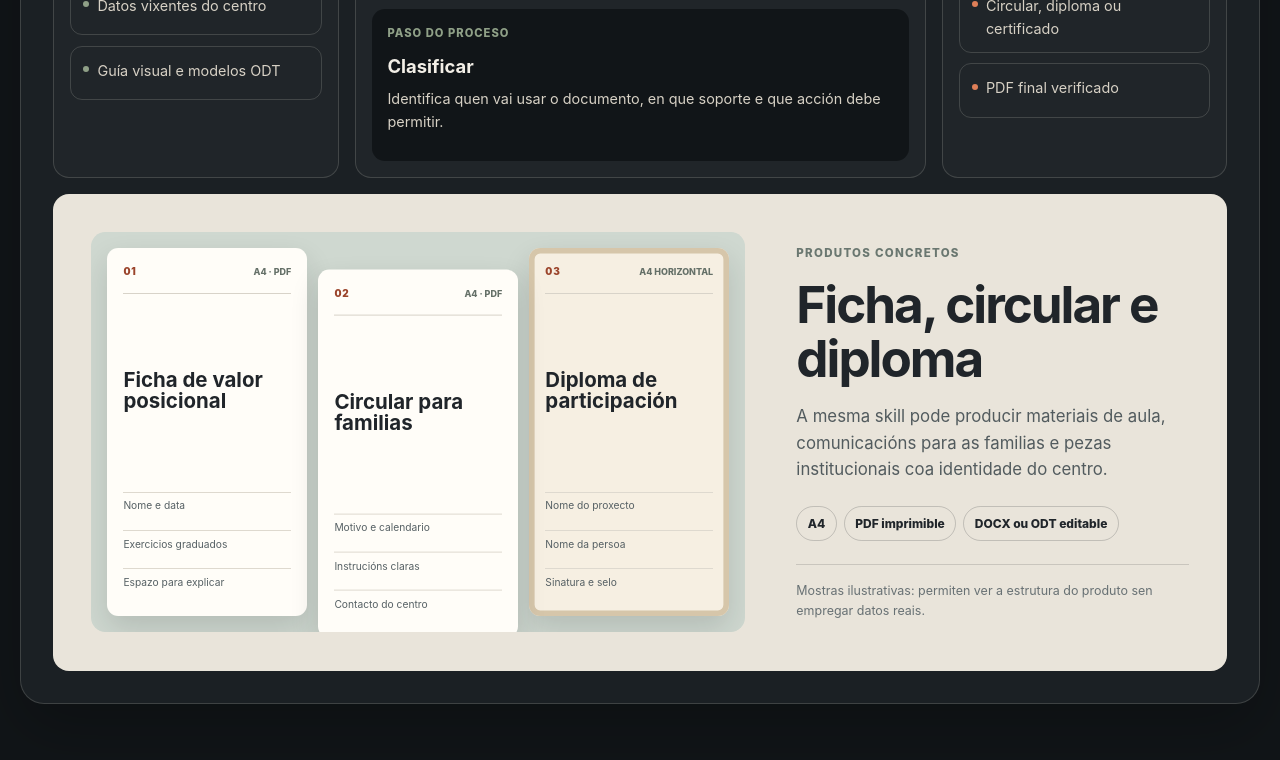
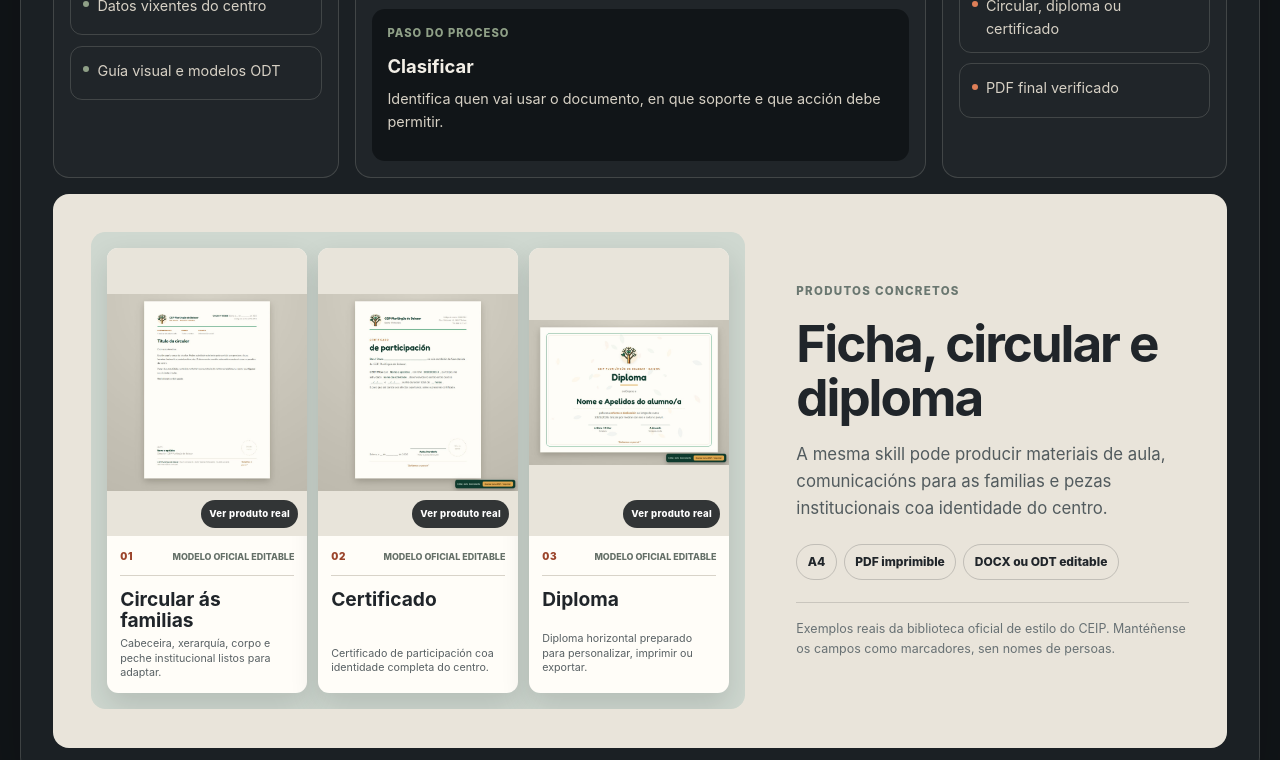
Before and after one commit to pablonimo/formacion, a website: page index.html in a window 1280 px wide. Shown: the part 6925-7685 px from the top of the page. Drawn offline with Linux system fonts and the light colour scheme.

Commit message:
Añade ejemplos reales al laboratorio de skills

```diff
--- a/app.js
+++ b/app.js
@@ -54,11 +54,11 @@ const skillLabData = {
       title: 'Ficha, circular e diploma',
       copy: 'A mesma skill pode producir materiais de aula, comunicacións para as familias e pezas institucionais coa identidade do centro.',
       tags: ['A4', 'PDF imprimible', 'DOCX ou ODT editable'],
-      note: 'Mostras ilustrativas: permiten ver a estrutura do produto sen empregar datos reais.',
+      note: 'Exemplos reais da biblioteca oficial de estilo do CEIP. Mantéñense os campos como marcadores, sen nomes de persoas.',
       samples: [
-        { type: 'document', format: 'A4 · PDF', title: 'Ficha de valor posicional', rows: ['Nome e data', 'Exercicios graduados', 'Espazo para explicar'] },
-        { type: 'notice', format: 'A4 · PDF', title: 'Circular para familias', rows: ['Motivo e calendario', 'Instrucións claras', 'Contacto do centro'] },
-        { type: 'certificate', format: 'A4 horizontal', title: 'Diploma de participación', rows: ['Nome do proxecto', 'Nome da persoa', 'Sinatura e selo'] }
+        { type: 'document', format: 'Modelo oficial editable', title: 'Circular ás familias', caption: 'Cabeceira, xerarquía, corpo e peche institucional listos para adaptar.', src: 'assets/laboratorio-real/documento-circular.png', alt: 'Plantilla oficial real dunha circular ás familias do CEIP de Belesar' },
+        { type: 'document', format: 'Modelo oficial editable', title: 'Certificado', caption: 'Certificado de participación coa identidade completa do centro.', src: 'assets/laboratorio-real/documento-certificado.png', alt: 'Plantilla oficial real dun certificado do CEIP de Belesar' },
+        { type: 'document', format: 'Modelo oficial editable', title: 'Diploma', caption: 'Diploma horizontal preparado para personalizar, imprimir ou exportar.', src: 'assets/laboratorio-real/documento-diploma.png', alt: 'Plantilla oficial real dun diploma do CEIP de Belesar' }
       ]
     }
   },
@@ -79,11 +79,11 @@ const skillLabData = {
       title: 'Cartel, pantalla e mensaxe semanal',
       copy: 'Unha mesma selección musical convértese nun paquete coordinado para o corredor, as televisións e a difusión ás familias.',
       tags: ['A3', '3840 × 2160', 'WhatsApp', 'TV'],
-      note: 'Mostras ilustrativas. A letra completa só se incorpora desde unha fonte local autorizada.',
+      note: 'Produtos reais da campaña do 5 de outubro de 2026 e unha mensaxe semanal xa preparada. Non se publican letras completas.',
       samples: [
-        { type: 'poster', format: 'A3 · PNG/PDF', title: 'Cartel do timbre', rows: ['Selección da semana', 'Artistas e cancións', 'Horarios principais'] },
-        { type: 'screen', format: '3840 × 2160', title: 'Pantalla de letra', rows: ['Título e artista', 'Letra por bloques', 'Marca do centro'] },
-        { type: 'message', format: 'WhatsApp', title: 'Mensaxe de difusión', rows: ['Esta semana soa…', 'Resumo da proposta', 'Nota para as familias'] }
+        { type: 'poster', format: 'A3 · PNG/PDF', title: 'Cartel semanal', caption: 'Versión vertical para imprimir e colocar no centro.', src: 'assets/laboratorio-real/timbre-cartel-a3.png', alt: 'Cartel A3 real do Timbre Belesar da semana do 5 de outubro de 2026' },
+        { type: 'screen', format: '3840 × 2160', title: 'Cartel para as pantallas', caption: 'Versión 16:9 para as televisións do corredor e da biblioteca.', src: 'assets/laboratorio-real/timbre-cartel-16x9.png', alt: 'Cartel horizontal real para as pantallas do Timbre Belesar' },
+        { type: 'message', format: 'WhatsApp', title: 'Mensaxe semanal', caption: 'Texto real listo para copiar e difundir á comunidade educativa.', text: '🎶 *Esta semana, o timbre convida a falar, bailar e compartir.*\n\nÁs veces unha pequena conversa é o mellor xeito de empezar o día. Logo chegan novas voces cunha invitación directa: sácame a bailar.\n\n🎧 *Timbre Belesar 26-27*' }
       ]
     }
   },
@@ -104,11 +104,11 @@ const skillLabData = {
       title: 'Entrada, galería e arquivo semanal',
       copy: 'As notas e fotos convértense nunha páxina completa: crónica, imaxes contextualizadas e acceso ordenado ás semanas anteriores.',
       tags: ['Web', 'Galería', 'Móbil', 'Arquivo'],
-      note: 'A vista é unha representación; as fotografías reais seguen a política de publicación do centro.',
+      note: 'Fotografías reais empregadas na semana 41. Seleccionáronse escenas sen nomes nin rostros identificables.',
       samples: [
-        { type: 'article', format: 'Entrada web', title: 'Crónica da semana', rows: ['Que fixemos', 'Como nos organizamos', 'Que aprendemos'] },
-        { type: 'gallery', format: 'Galería adaptable', title: 'Fotos con contexto', rows: ['Miniaturas coidadas', 'Pés informativos', 'Vista ampliada'] },
-        { type: 'archive', format: 'Arquivo web', title: 'Índice de semanas', rows: ['Semana e datas', 'Resumo breve', 'Acceso á entrada'] }
+        { type: 'story', format: 'Semanario · S41', title: 'Guía de campo preparada', caption: 'As guías impresas documentan o inicio da procura de ovos e eirugas.', src: 'assets/laboratorio-real/semanario-guia-bolboretas.jpg', alt: 'Fotografía real das guías de campo preparadas para o semanario da semana 41' },
+        { type: 'story', format: 'Semanario · S41', title: 'Mariposario de aula', caption: 'O rexistro visual acompaña a crónica e explica como continúa a observación.', src: 'assets/laboratorio-real/semanario-mariposario.jpg', alt: 'Fotografía real do mariposario preparado na aula' },
+        { type: 'story', format: 'Semanario · S41', title: 'Un achado por identificar', caption: 'A entrada conserva a dúbida como hipótese e non presenta a identificación como certa.', src: 'assets/laboratorio-real/semanario-achado.jpg', alt: 'Fotografía real dun pequeno obxecto observado na aula e pendente de identificar' }
       ]
     }
   },
@@ -129,11 +129,11 @@ const skillLabData = {
       title: 'PDF individual, informe e seguimento',
       copy: 'O lote escaneado remata en tres produtos separados: a devolución para cada alumno, a visión global do grupo e unha nota de continuidade.',
       tags: ['PDF individual', 'Informe codificado', 'Seguimento'],
-      note: 'Demostración sintética: a web non publica traballos nin datos reais do alumnado.',
+      note: 'Páxinas reais de devolución. Non conteñen nomes; dúas conservan só o código interno “T”, autorizado para esta mostra.',
       samples: [
-        { type: 'feedback', format: 'PDF · código A01', title: 'Devolución individual', rows: ['Páxinas reunidas', 'Logro observable', 'Seguinte paso'] },
-        { type: 'report', format: 'Informe codificado', title: 'Visión do grupo', rows: ['Padróns detectados', 'Dificultades comúns', 'Decisións docentes'] },
-        { type: 'followup', format: 'Rexistro privado', title: 'Nota de seguimento', rows: ['Actividade e data', 'Evidencia mínima', 'Revisión pendente'] }
+        { type: 'feedback', format: 'PDF individual', title: 'Revisión dun texto', caption: 'Devolución breve e accionable: maiúscula, espazos e punto final.', src: 'assets/laboratorio-real/avaliacion-lingua.png', alt: 'Páxina real de devolución formativa dunha actividade de lingua, sen nome do alumno' },
+        { type: 'feedback', format: 'PDF · código T', title: 'Repasamos o reloxo', caption: 'Evidencia observada e seguinte paso expresados nunha páxina independente.', src: 'assets/laboratorio-real/avaliacion-mates.png', alt: 'Páxina real de devolución formativa dunha actividade sobre o reloxo, identificada só co código T' },
+        { type: 'feedback', format: 'PDF · código T', title: 'O tempo e a auga', caption: 'Comentario específico sobre o traballo e orientación para continuar.', src: 'assets/laboratorio-real/avaliacion-naturais.png', alt: 'Páxina real de devolución formativa dunha actividade sobre o tempo e a auga, identificada só co código T' }
       ]
     }
   }
@@ -148,16 +148,31 @@ const labStageDetail = document.querySelector('#lab-stage-detail');
 
 function renderProductPreview(samples) {
   return samples.map((sample, index) => {
-    const rows = sample.rows.map((row) => `<span>${escapeHtml(row)}</span>`).join('');
+    const number = String(index + 1).padStart(2, '0');
+    if (sample.text) {
+      return `
+        <article class="preview-sample preview-${escapeHtml(sample.type)} preview-text-sample">
+          <div class="preview-sample-head">
+            <span>${number}</span>
+            <small>${escapeHtml(sample.format)}</small>
+          </div>
+          <strong>${escapeHtml(sample.title)}</strong>
+          <pre>${escapeHtml(sample.text)}</pre>
+          <p>${escapeHtml(sample.caption)}</p>
+        </article>`;
+    }
     return `
-      <article class="preview-sample preview-${escapeHtml(sample.type)}">
-        <div class="preview-sample-head">
-          <span>${String(index + 1).padStart(2, '0')}</span>
-          <small>${escapeHtml(sample.format)}</small>
-        </div>
-        <strong>${escapeHtml(sample.title)}</strong>
-        <div class="preview-lines">${rows}</div>
-      </article>`;
+      <figure class="preview-sample preview-${escapeHtml(sample.type)}">
+        <a class="preview-media" href="${escapeHtml(sample.src)}" target="_blank" rel="noopener" aria-label="Abrir a tamaño completo: ${escapeHtml(sample.title)}">
+          <img src="${escapeHtml(sample.src)}" alt="${escapeHtml(sample.alt)}" loading="lazy" decoding="async">
+          <span>Ver produto real</span>
+        </a>
+        <figcaption>
+          <div class="preview-sample-head"><span>${number}</span><small>${escapeHtml(sample.format)}</small></div>
+          <strong>${escapeHtml(sample.title)}</strong>
+          <p>${escapeHtml(sample.caption)}</p>
+        </figcaption>
+      </figure>`;
   }).join('');
 }
 
--- a/styles.css
+++ b/styles.css
@@ -158,25 +158,23 @@ h2 { max-width: 15ch; font-size: clamp(2.7rem, 5vw, 5rem); }
 .lab-stage-detail.is-human { box-shadow: inset .22rem 0 0 var(--terracotta); }
 .lab-stage-detail.is-human span { color: var(--terracotta); }
 .lab-proof { display: grid; grid-template-columns: minmax(26rem,1.25fr) minmax(18rem,.75fr); gap: clamp(1.5rem, 4vw, 3.5rem); align-items: center; padding: clamp(1.2rem, 3vw, 2.5rem); border-radius: 1rem; background: #e9e4da; color: var(--ink); }
-.product-preview { display: grid; grid-template-columns: repeat(3, minmax(0, 1fr)); gap: .7rem; min-height: 25rem; align-items: stretch; padding: 1rem; border-radius: .9rem; overflow: hidden; background: #cfd8d0; }
-.preview-sample { display: flex; min-width: 0; padding: 1rem; border-radius: .7rem; flex-direction: column; background: #fffdf8; color: #20252a; box-shadow: 0 .8rem 1.8rem rgba(24,29,31,.14); }
-.preview-sample:nth-child(2) { transform: translateY(1.35rem); }
-.preview-sample-head { display: flex; align-items: center; justify-content: space-between; gap: .5rem; padding-bottom: .8rem; border-bottom: 1px solid #d8d3c9; }
+.product-preview { display: grid; grid-template-columns: repeat(3, minmax(0, 1fr)); gap: .7rem; min-height: 27rem; align-items: stretch; padding: 1rem; border-radius: .9rem; overflow: hidden; background: #cfd8d0; }
+.preview-sample { display: flex; min-width: 0; margin: 0; border-radius: .7rem; overflow: hidden; flex-direction: column; background: #fffdf8; color: #20252a; box-shadow: 0 .8rem 1.8rem rgba(24,29,31,.14); }
+.preview-media { position: relative; display: grid; min-height: 18rem; overflow: hidden; place-items: center; background: #e8e4da; text-decoration: none; }
+.preview-media img { width: 100%; height: 100%; max-height: 22rem; object-fit: contain; transition: transform .25s ease; }
+.preview-media > span { position: absolute; right: .55rem; bottom: .55rem; padding: .38rem .52rem; border-radius: 999px; background: rgba(20,25,27,.86); color: #fff; font-size: .6rem; font-weight: 850; letter-spacing: .03em; }
+.preview-media:hover img, .preview-media:focus-visible img { transform: scale(1.025); }
+.preview-sample figcaption { display: flex; min-height: 9.5rem; padding: .8rem; flex-direction: column; }
+.preview-sample-head { display: flex; align-items: center; justify-content: space-between; gap: .5rem; padding-bottom: .65rem; border-bottom: 1px solid #d8d3c9; }
 .preview-sample-head > span { color: #9b442b; font-size: .62rem; font-weight: 900; letter-spacing: .08em; }
 .preview-sample-head small { color: #657068; font-size: .56rem; font-weight: 850; line-height: 1.2; text-align: right; text-transform: uppercase; }
-.preview-sample > strong { display: block; min-height: 5.4rem; margin-top: auto; padding: 1.2rem 0 .8rem; font-size: clamp(1rem, 1.6vw, 1.35rem); line-height: 1.05; overflow-wrap: anywhere; }
-.preview-lines { display: grid; gap: .4rem; margin-top: auto; }
-.preview-lines span { min-height: 2rem; padding: .42rem 0; border-top: 1px solid #ded9cf; color: #566064; font-size: .64rem; line-height: 1.25; }
-.preview-poster, .preview-screen { background: #20252a; color: var(--paper); }
-.preview-poster .preview-sample-head, .preview-screen .preview-sample-head, .preview-poster .preview-lines span, .preview-screen .preview-lines span { border-color: rgba(243,239,231,.18); }
-.preview-poster .preview-sample-head small, .preview-screen .preview-sample-head small, .preview-poster .preview-lines span, .preview-screen .preview-lines span { color: var(--paper-muted); }
-.preview-screen { align-self: center; min-height: 13rem; }
-.preview-message { max-width: 11rem; align-self: center; border: .45rem solid #20252a; border-top-width: 1.35rem; border-bottom-width: 1.35rem; border-radius: 1rem; background: #edf4ea; }
-.preview-certificate { background: #f6efe2; box-shadow: inset 0 0 0 .35rem #d6c6aa, 0 .8rem 1.8rem rgba(24,29,31,.14); }
-.preview-gallery { background: #20252a; color: var(--paper); }
-.preview-gallery .preview-sample-head, .preview-gallery .preview-lines span { border-color: rgba(243,239,231,.18); }
-.preview-gallery .preview-sample-head small, .preview-gallery .preview-lines span { color: var(--paper-muted); }
-.preview-feedback, .preview-report, .preview-followup { background: #faf8f2; box-shadow: inset 0 0 0 1px #d0cbc1, 0 .8rem 1.8rem rgba(24,29,31,.14); }
+.preview-sample figcaption > strong, .preview-text-sample > strong { display: block; padding: .8rem 0 .4rem; font-size: clamp(.95rem, 1.5vw, 1.2rem); line-height: 1.08; overflow-wrap: anywhere; }
+.preview-sample figcaption p, .preview-text-sample > p { margin: auto 0 0; color: #596164; font-size: .67rem; line-height: 1.35; }
+.preview-poster .preview-media, .preview-screen .preview-media { background: #15211d; }
+.preview-story .preview-media img { object-fit: cover; }
+.preview-feedback .preview-media { background: #f4f1e9; }
+.preview-text-sample { padding: .8rem; background: #edf4ea; }
+.preview-text-sample pre { margin: .35rem 0 .8rem; padding: .75rem; overflow: auto; flex: 1; border-radius: .55rem; background: #fff; color: #24402f; font: 600 .68rem/1.45 var(--font-body); white-space: pre-wrap; }
 .proof-copy .lab-column-label { color: #6a7770; }
 .proof-copy h3 { max-width: 16ch; margin-bottom: 1rem; font-size: clamp(2rem, 4vw, 3.25rem); }
 .proof-copy > p:not(.lab-column-label):not(.proof-note) { max-width: 40rem; color: #525b5e; font-size: 1.05rem; }
```
Also changed, not shown: index.html (+2 -2 lines), assets/laboratorio-real/avaliacion-lingua.png (added), assets/laboratorio-real/avaliacion-mates.png (added), assets/laboratorio-real/avaliacion-naturais.png (added), assets/laboratorio-real/documento-certificado.png (added), assets/laboratorio-real/documento-circular.png (added), assets/laboratorio-real/documento-diploma.png (added), assets/laboratorio-real/semanario-achado.jpg (added), assets/laboratorio-real/semanario-guia-bolboretas.jpg (added), assets/laboratorio-real/semanario-mariposario.jpg (added), 2 other files.
